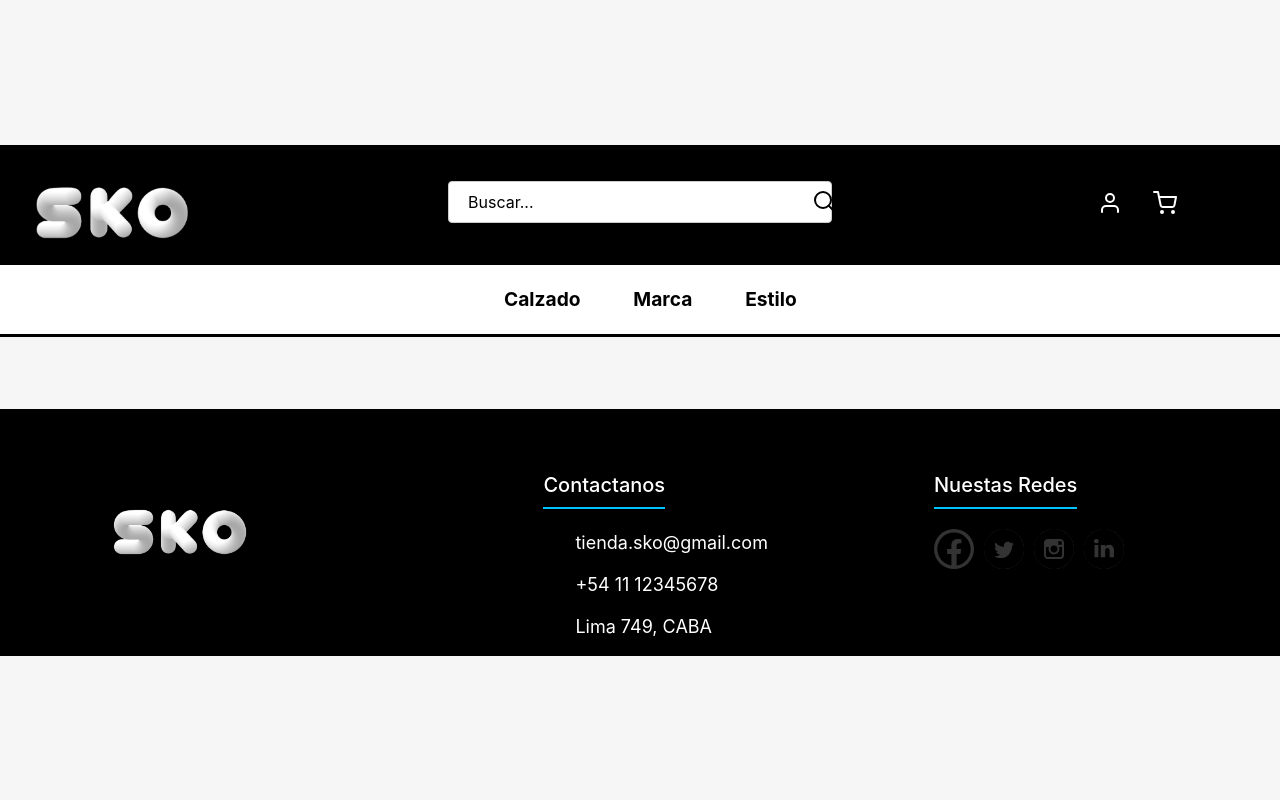
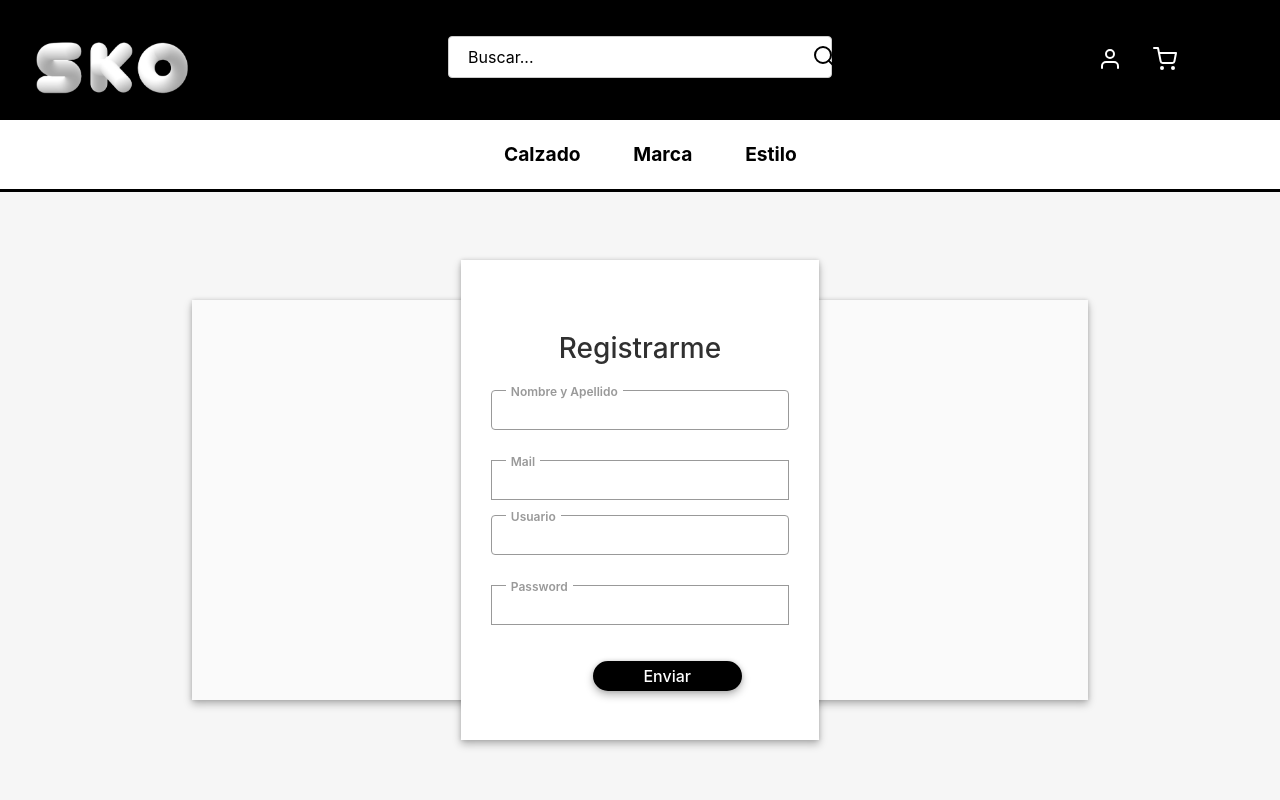
Before and after one commit to juanpiyoo11/proyecto-apis, a React (Vite) app: page /register in a window 1280 px wide. Shown: the top 800 px of the page. Built offline with nearby package versions, Linux system fonts and the light colour scheme.

Commit message:
session fixes

```diff
--- a/src/App.jsx
+++ b/src/App.jsx
@@ -10,7 +10,6 @@ import ModifyProduct from './ModifyProduct.jsx'
 import {Routes, Route, redirect} from 'react-router-dom'
 import Home from './Home.jsx'
 import SearchBar from './searchBar.jsx'
-import Carrusel from './carrusel.jsx'
 import SessionForm from "./SessionForm.jsx"
 import RegisterForm from "./RegisterForm.jsx"
 import * as React from 'react'
@@ -45,7 +44,7 @@ function App() {
                             <Route path="/resultados/:query" element={<SearchBar/>}/>
                             <Route path="/modifyproducts/:id" element={<ModifyProduct/>}/>
                             <Route path="/login" element={<SessionForm/>}/>
-                            <Route path="/RegisterForm" element={<RegisterForm/>}/>
+                            <Route path="/register" element={<RegisterForm/>}/>
                         </Routes>
                     </div>
                     <div className="footer">
--- a/src/Home.jsx
+++ b/src/Home.jsx
@@ -1,4 +1,4 @@
-import Carrusel from "./carrusel.jsx";
+import Carrusel from "./Carrusel.jsx";
 import Productos from "./HomeProductList.jsx";
 import { Outlet } from "react-router-dom/dist/index.js";
 
--- a/src/RegisterForm.jsx
+++ b/src/RegisterForm.jsx
@@ -1,10 +1,37 @@
 import React, { useState } from 'react';
 import 'bootstrap/dist/css/bootstrap.min.css';
 import "./css/SessionForm.css"
+import {signIn} from './js/UserService.js'
 
 const RegisterForm = () => {
   const [isLoginActive, setIsLoginActive] = useState(true);
 
+  const [id, setId] = useState('');
+  const [password, setPassword] = useState('');
+  const [email, setEmail] = useState('');
+  const [name, setName] = useState('');
+
+  const handleIdChange = (e) => {
+    setId(e.target.value);
+  }
+  const handleNameChange = (e) => {
+    setName(e.target.value);
+  }
+  const handleEmailChange = (e) => {
+    setEmail(e.target.value);
+  }
+  const handlePasswordChange = (e) => {
+    setPassword(e.target.value);
+  }
+
+  const handleRegisterClick = async (e) => {
+    e.preventDefault();
+    try {
+      await signIn(id, name, email, password);
+    } catch (error) {
+      console.error("Register failed:", error);
+    }
+  }
 
 
 
@@ -16,23 +43,23 @@ const RegisterForm = () => {
           <form id="login"  style={{ display: isLoginActive ? 'block' : 'none' }}>
             <h3>Registrarme</h3>
             <div className="mail">
-              <input type="email" name="" />
+              <input type="text" name="" onChange={handleNameChange}/>
               <label>Nombre y Apellido</label>
             </div>
             <div className="mail">
-              <input type="email" name="" />
+              <input type="email" name="" onChange={handleEmailChange}/>
               <label>Mail</label>
             </div>
             <div className="mail">
-              <input type="email" name="" />
+              <input type="text" name="" onChange={handleIdChange}/>
               <label>Usuario</label>
             </div>
             <div className="passwd">
-              <input type="password" name="" />
+              <input type="password" name="" onChange={handlePasswordChange}/>
               <label>Password</label>
             </div>
             <div className="submit">
-              <button className="dark">Enviar</button>
+              <button className="dark" onClick={handleRegisterClick} >Enviar</button>
             </div>
             <br />
 
--- a/src/SessionForm.jsx
+++ b/src/SessionForm.jsx
@@ -1,38 +1,57 @@
 import React, { useState } from 'react';
 import 'bootstrap/dist/css/bootstrap.min.css';
 import "./css/SessionForm.css"
-import { useNavigate, Routes, Route, Link } from "react-router-dom";
+import { useNavigate } from "react-router-dom";
 import RegisterForm from './RegisterForm';
+import { login } from './js/UserService.js';
+
 const SessionForm = () => {
   const [isLoginActive, setIsLoginActive] = useState(true);
   const navigate = useNavigate();
+  const [id, setId] = useState('');
+  const [password, setPassword] = useState('');
 
+  const handleIdChange = (e) => {
+    setId(e.target.value);
+  }
 
+  const handlePasswordChange = (e) => {
+    setPassword(e.target.value);
+  }
+
+  const handleLoginClick = async (e) => {
+    e.preventDefault();
+    try {
+      await login(id, password);
+      // Manejar el éxito del login (por ejemplo, redirigir a la página principal)
+    } catch (error) {
+      // Manejar errores de login
+      console.error("Login failed:", error);
+    }
+  }
 
   return (
     <div className="body">
       <div className="veen">
-
         <div className="wrapper">
-          <form id="login"  style={{ display: isLoginActive ? 'block' : 'none' }}>
+          <form id="login" style={{ display: isLoginActive ? 'block' : 'none' }}>
             <h3>Iniciar sesión</h3>
             <div className="mail">
-              <input type="email" name="" />
-              <label>Mail or Username</label>
+              <input type="text" name="" onChange={handleIdChange} />
+              <label>Username</label>
             </div>
             <div className="passwd">
-              <input type="password" name="" />
+              <input type="password" name="" onChange={handlePasswordChange} />
               <label>Password</label>
             </div>
             <div className="submit">
-              <button className="dark">Login</button>
+              <button className="dark" onClick={handleLoginClick}>Login</button>
             </div>
             <br />
             <div className="submit">
-              <button className="dark" onClick={() => navigate("/RegisterForm")}>Register</button>
+              <button className="dark" onClick={() => navigate("/register")}>Register</button>
             </div>
           </form>
-
         </div>
       </div>
     </div>
```
